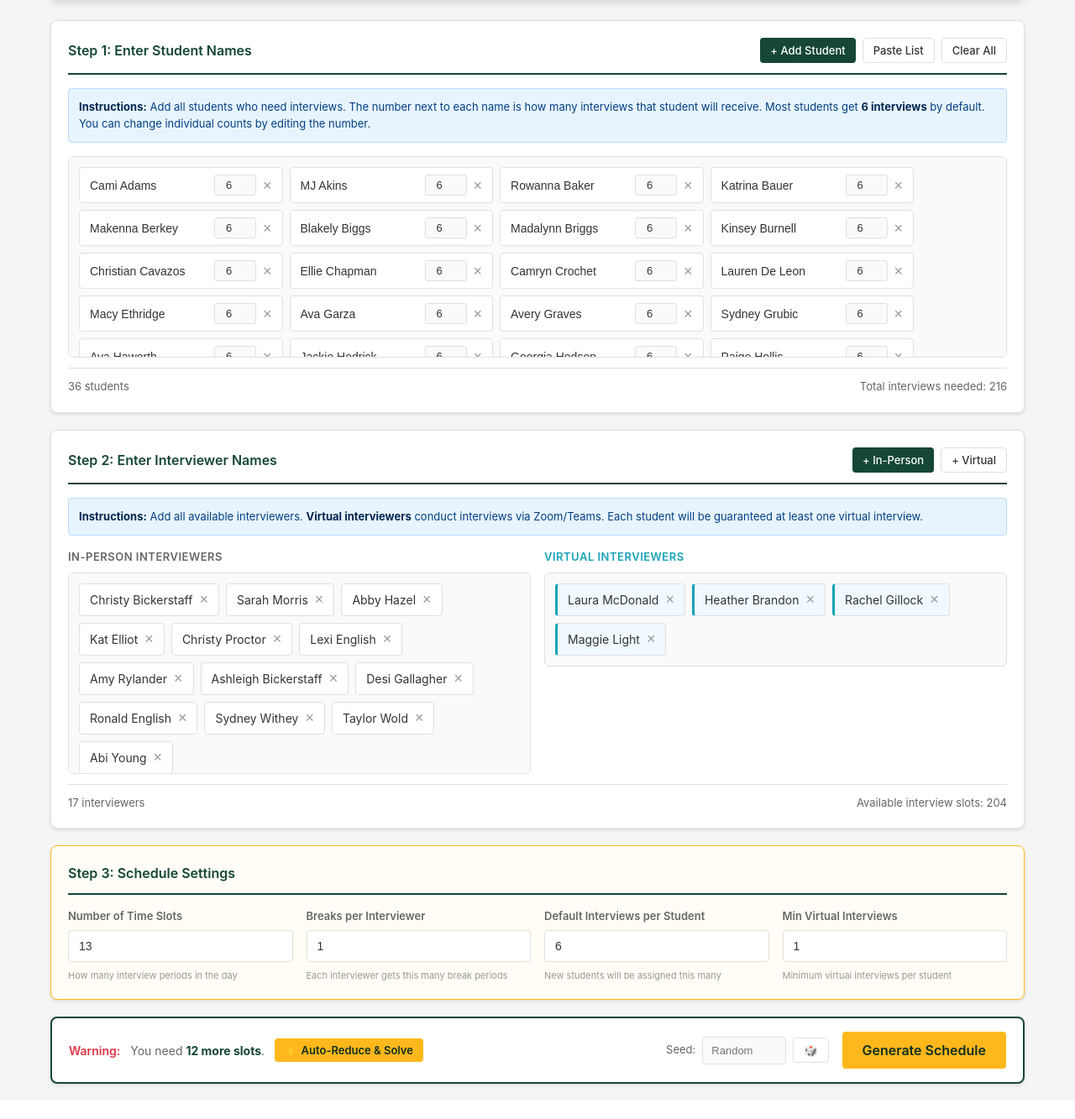
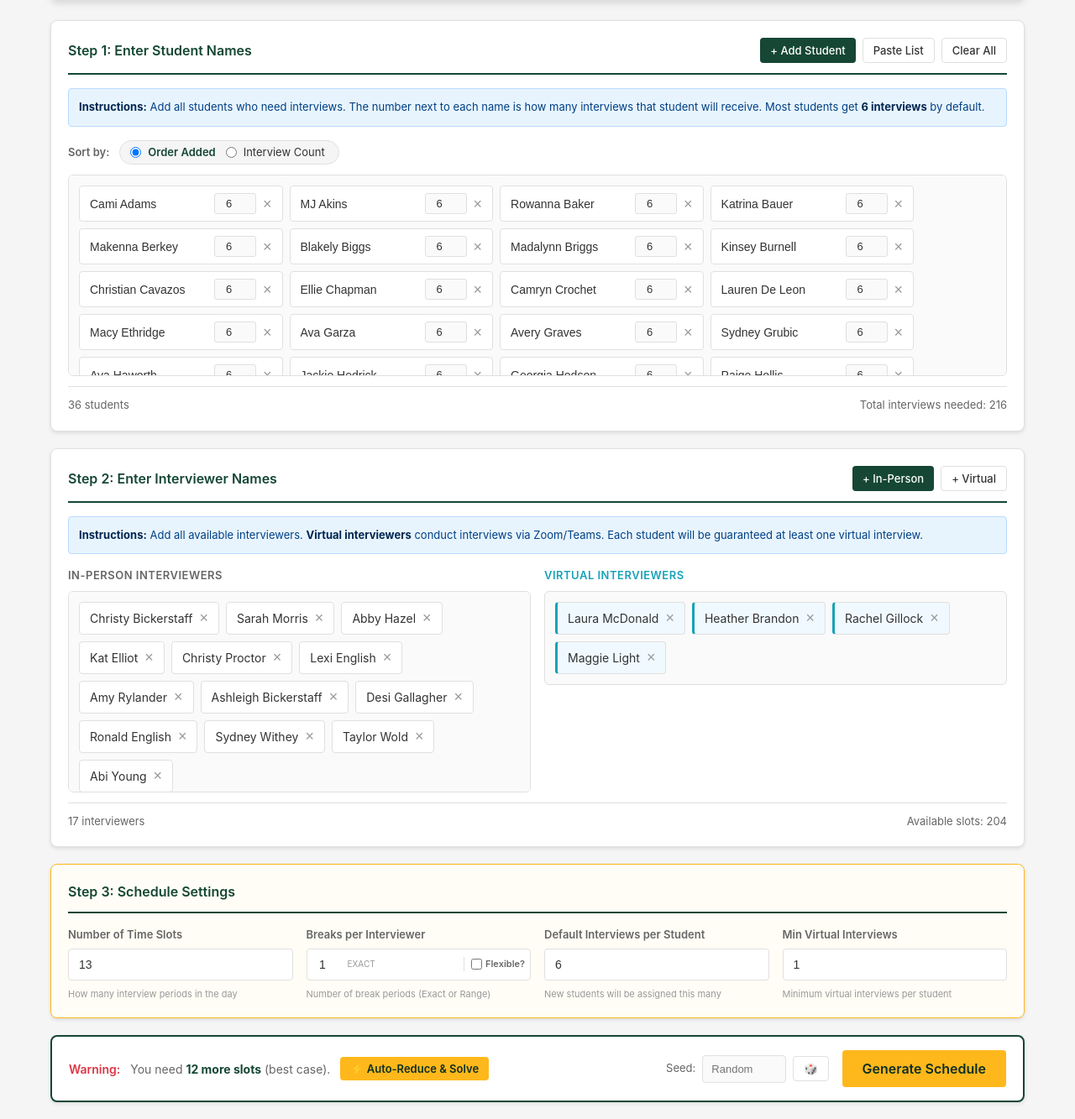
Before and after one commit to realronaldrump/interview-scheduler, a Flask app: page / in a window 1280 px wide. Shown: the part 121-1454 px from the top of the page at 84% size. Before the commit the page ends 1417 px from the top, so only its background shows below. Run offline with Flask 3, Linux system fonts and the light colour scheme.

Commit message:
feat: Implement flexible interviewer breaks with min/max settings and enhance student list management with sorting and grouping.

```diff
--- a/app.py
+++ b/app.py
@@ -84,7 +84,10 @@ def solve():
         })
 
     num_slots = int(data.get('num_slots', 13))
-    breaks_per_interviewer = int(data.get('breaks_per_interviewer', 1))
+    # Flexible breaks
+    breaks_min = int(data.get('breaks_min', 1))
+    breaks_max = int(data.get('breaks_max', breaks_min))
+
     min_virtual = int(data.get('min_virtual_per_student', 1))
     auto_balance = data.get('auto_balance', False)
     seed = data.get('seed')
@@ -98,7 +101,8 @@ def solve():
     if auto_balance:
         # Calculate capacity
         num_interviewers = len(interviewers)
-        working_slots = num_slots - breaks_per_interviewer
+        # Use min breaks for max theoretical capacity
+        working_slots = num_slots - breaks_min
         total_capacity = num_interviewers * working_slots
         current_demand = sum(s['target'] for s in students)
 
@@ -134,7 +138,8 @@ def solve():
         students=students,
         interviewers=interviewers,
         num_slots=num_slots,
-        breaks_per_interviewer=breaks_per_interviewer,
+        breaks_min=breaks_min,
+        breaks_max=breaks_max,
         min_virtual_per_student=min_virtual,
         seed=seed
     )
@@ -157,11 +162,13 @@ def solve():
         inv_map = {i['name']: i for i in interviewers}
 
         for name, slots in inv_schedule.items():
-            # Find break slot (1-based)
-            break_slot = "None"
-            if "BREAK" in slots:
-                # Add 1 because slots are 0-indexed
-                break_slot = slots.index("BREAK") + 1
+            # Find all break slots (1-based)
+            break_indices = [i + 1 for i, s in enumerate(slots) if s == "BREAK"]
+
+            if not break_indices:
+                break_display = "None"
+            else:
+                break_display = ", ".join(map(str, break_indices))
 
             inv_obj = inv_map.get(name)
             if inv_obj:
@@ -169,7 +176,7 @@ def solve():
                     'name': name,
                     'id': inv_obj['id'],
                     'is_virtual': inv_obj['is_virtual'],
-                    'break_slot': break_slot
+                    'break_slot': break_display
                 })
 
         # Sort by ID for display
--- a/static/app.js
+++ b/static/app.js
@@ -11,6 +11,7 @@ let currentSchedule = null;
 let lastSeedUsed = null;
 let lastResult = null;
 let viewMode = 'name';
+let studentSortMode = 'added';
 
 // Initialize
 function initializeApp(defaultStudents, defaultPhysical, defaultVirtual) {
@@ -27,23 +28,71 @@ function initializeApp(defaultStudents, defaultPhysical, defaultVirtual) {
 }
 
 // Student Management
+function renderStudentItem(index, name, target) {
+    return `
+        <div class="student-item" data-index="${index}">
+            <input type="text" value="${escapeHtml(name)}"
+                   onchange="updateStudentName(${index}, this.value)" placeholder="Student Name">
+            <input type="number" value="${target}" min="1" max="13"
+                   onchange="updateStudentTarget(${index}, this.value)" title="Number of interviews">
+            <button class="remove-btn" onclick="removeStudent(${index})" title="Remove student">×</button>
+        </div>
+    `;
+}
+
 function renderStudents() {
     const container = document.getElementById('student-list');
 
     if (students.length === 0) {
         container.innerHTML = '<div style="color: #666; padding: 10px; width: 100%; text-align: center; font-style: italic;">No students added yet. Click "+ Add Student" or "Paste List" to begin.</div>';
+        container.className = 'student-list';
+        return;
+    }
+
+    if (studentSortMode === 'count') {
+        const groups = {};
+        students.forEach((s, i) => {
+            const t = s.target;
+            if (!groups[t]) groups[t] = [];
+            groups[t].push({ ...s, originalIndex: i });
+        });
+
+        const sortedTargets = Object.keys(groups).map(Number).sort((a, b) => b - a);
+
+        let html = '';
+        sortedTargets.forEach(target => {
+            const groupStudents = groups[target];
+            html += `
+                <div class="student-group">
+                    <div class="group-header">
+                        <span class="header-title">${target} Interviews</span>
+                        <span class="count-badge">${groupStudents.length}</span>
+                    </div>
+                    <div class="group-content">
+                        ${groupStudents.map(s => renderStudentItem(s.originalIndex, s.name, s.target)).join('')}
+                    </div>
+                </div>
+            `;
+        });
+        container.innerHTML = html;
+        container.className = 'student-list grouped';
     } else {
-        container.innerHTML = students.map((s, i) => `
-            <div class="student-item" data-index="${i}">
-                <input type="text" value="${escapeHtml(s.name)}"
-                       onchange="updateStudentName(${i}, this.value)" placeholder="Student Name">
-                <input type="number" value="${s.target}" min="1" max="13"
-                       onchange="updateStudentTarget(${i}, this.value)" title="Number of interviews">
-                <button class="remove-btn" onclick="removeStudent(${i})" title="Remove student">×</button>
-            </div>
-        `).join('');
+        container.innerHTML = students.map((s, i) => renderStudentItem(i, s.name, s.target)).join('');
+        container.className = 'student-list';
     }
+
     updateStats();
+}
+
+function updateStudentSort() {
+    const radios = document.getElementsByName('student-sort');
+    for (const radio of radios) {
+        if (radio.checked) {
+            studentSortMode = radio.value;
+            break;
+        }
+    }
+    renderStudents();
 }
 
 function addStudent() {
@@ -74,7 +123,11 @@ function updateStudentName(index, name) {
 
 function updateStudentTarget(index, target) {
     students[index].target = parseInt(target) || 6;
-    updateStats();
+    if (studentSortMode === 'count') {
+        renderStudents();
+    } else {
+        updateStats();
+    }
 }
 
 function applyDefaultTarget() {
@@ -172,34 +225,74 @@ function removeInterviewer(type, index) {
     renderInterviewers();
 }
 
+// Flexible UI Logic
+function toggleFlexibleBreaks() {
+    const isFlexible = document.getElementById('breaks-flexible').checked;
+    const maxContainer = document.getElementById('breaks-max-container');
+    const labelMode = document.getElementById('breaks-label-mode');
+
+    if (isFlexible) {
+        maxContainer.style.display = 'flex';
+        labelMode.textContent = 'Min';
+    } else {
+        maxContainer.style.display = 'none';
+        labelMode.textContent = 'Exact';
+    }
+    updateStats();
+}
+
 // Stats & Capacity Logic
 function updateStats() {
     const totalStudents = students.length;
     const totalDemand = students.reduce((sum, s) => sum + s.target, 0);
     const totalInterviewers = physicalInterviewers.length + virtualInterviewers.length;
     const numSlots = parseInt(document.getElementById('num-slots').value) || 13;
-    const breaks = parseInt(document.getElementById('breaks').value) || 1;
-    const capacity = totalInterviewers * (numSlots - breaks);
+
+    // Calculate breaks - if flexible, use average for capacity estimation
+    const breaksMin = parseInt(document.getElementById('breaks-min').value) || 1;
+    const isFlexible = document.getElementById('breaks-flexible').checked;
+    let breaksMax = breaksMin;
+    let effectiveBreaks = breaksMin;
+
+    if (isFlexible) {
+        breaksMax = parseInt(document.getElementById('breaks-max').value) || 1;
+        // Conservative estimate: use max breaks for capacity to avoid over-promising
+        // Or user average? Let's use MIN breaks for "Available Slots" to show potential MAXIMUM capacity
+        // But maybe show a range? Let's stick to simple for now: use Min breaks to show best case.
+        effectiveBreaks = breaksMin;
+    }
+
+    const capacityMin = totalInterviewers * (numSlots - breaksMax);
+    const capacityMax = totalInterviewers * (numSlots - breaksMin);
+
+    let capacityText = `${capacityMin}`;
+    if (capacityMin !== capacityMax) {
+        capacityText = `${capacityMin} - ${capacityMax}`;
+    }
 
     document.getElementById('student-count').textContent = `${totalStudents} students`;
     document.getElementById('student-demand').textContent = `Total interviews needed: ${totalDemand}`;
     document.getElementById('interviewer-count').textContent = `${totalInterviewers} interviewers`;
-    document.getElementById('capacity-display').textContent = `Available interview slots: ${capacity}`;
+    document.getElementById('capacity-display').textContent = `Available slots: ${capacityText}`;
 
     // Detailed Capacity Summary
     const summaryEl = document.getElementById('capacity-summary');
-    const diff = capacity - totalDemand;
 
-    if (diff === 0) {
-        summaryEl.innerHTML = `<span class="match">Perfect Match!</span> Supply equals Demand (${capacity} each).`;
-    } else if (diff > 0) {
-        summaryEl.innerHTML = `<span class="match">Good.</span> You have ${diff} extra interview slots available.`;
+    // For logic, use the MAX capacity to be optimistic/permissive, or MIN to be safe?
+    // Using Min breaks (Max capacity) allows the solver to try its best.
+    const optimisticDiff = capacityMax - totalDemand;
+    const pessimisticDiff = capacityMin - totalDemand;
+
+    if (pessimisticDiff >= 0) {
+        summaryEl.innerHTML = `<span class="match">Values align.</span> Sufficient capacity (${capacityText}).`;
+    } else if (optimisticDiff >= 0) {
+        summaryEl.innerHTML = `<span class="match" style="color:var(--warning)">Tight Fit.</span> Demand is within the flexible range (${capacityText}). Solver might find a way.`;
     } else {
-        const deficit = Math.abs(diff);
+        const deficit = Math.abs(optimisticDiff);
         summaryEl.innerHTML = `
             <div style="display: flex; align-items: center; gap: 12px;">
                 <span class="mismatch">Warning:</span>
-                <span>You need <strong>${deficit} more slots</strong>.</span>
+                <span>You need <strong>${deficit} more slots</strong> (best case).</span>
                 <button class="btn btn-sm btn-gold" onclick="runAutoBalance(${deficit})">⚡ Auto-Reduce & Solve</button>
             </div>
         `;
@@ -255,11 +348,22 @@ async function generateSchedule(autoBalance = false) {
     const seedInput = document.getElementById('seed').value;
     const seed = seedInput ? parseInt(seedInput) : null;
 
+    // Parse breaks
+    const breaksMin = parseInt(document.getElementById('breaks-min').value) || 1;
+    let breaksMax = breaksMin;
+    if (document.getElementById('breaks-flexible').checked) {
+        breaksMax = parseInt(document.getElementById('breaks-max').value) || breaksMin;
+    }
+
+    // Ensure logical constraint
+    if (breaksMax < breaksMin) breaksMax = breaksMin;
+
     const payload = {
         students,
         interviewers,
         num_slots: parseInt(document.getElementById('num-slots').value) || 13,
-        breaks_per_interviewer: parseInt(document.getElementById('breaks').value) || 1,
+        breaks_min: breaksMin,
+        breaks_max: breaksMax,
         min_virtual_per_student: parseInt(document.getElementById('min-virtual').value) || 1,
         seed,
         auto_balance: autoBalance
@@ -385,13 +489,19 @@ function displaySchedule(result) {
 
     // Render Assignments Table
     if (invAssignments.length > 0) {
-        assignmentsBody.innerHTML = invAssignments.map(inv => `
+        assignmentsBody.innerHTML = invAssignments.map(inv => {
+            const breaks = inv.break_slot;
+            const label = breaks.includes(',') ? 'Slots' : 'Slot';
+            const breakText = breaks === 'None' ? '-' : `${label} ${breaks}`;
+
+            return `
             <tr>
                 <td>${escapeHtml(inv.name)}</td>
                 <td><strong>${escapeHtml(inv.id)}</strong></td>
-                <td>${inv.break_slot === 'None' ? '-' : 'Slot ' + inv.break_slot}</td>
+                <td>${breakText}</td>
             </tr>
-        `).join('');
+            `;
+        }).join('');
     } else {
         assignmentsBody.innerHTML = '<tr><td colspan="3" style="text-align:center; color:#999;">No assignment data available.</td></tr>';
     }
--- a/static/style.css
+++ b/static/style.css
@@ -798,6 +798,75 @@ body {
     cursor: pointer;
 }
 
+/* Flexible Input Group */
+.flex-input-group {
+    display: flex;
+    align-items: center;
+    gap: 8px;
+    background: white;
+    border: 1px solid var(--border-color);
+    border-radius: var(--radius-sm);
+    padding: 6px;
+    transition: border-color 0.2s;
+}
+
+.flex-input-group:focus-within {
+    border-color: var(--baylor-green);
+}
+
+.flex-input-group input[type="number"] {
+    border: none;
+    background: transparent;
+    padding: 4px;
+    width: 40px;
+    text-align: center;
+    font-size: 14px;
+    font-weight: 500;
+}
+
+.flex-input-group input[type="number"]:focus {
+    outline: none;
+}
+
+.flex-input-group .separator {
+    color: var(--text-muted);
+    font-weight: bold;
+}
+
+.flex-input-group .input-label {
+    font-size: 10px;
+    color: var(--text-muted);
+    text-transform: uppercase;
+    margin-left: 2px;
+}
+
+.primary-input,
+.secondary-input {
+    display: flex;
+    align-items: center;
+}
+
+.toggle-wrapper {
+    display: flex;
+    align-items: center;
+    gap: 4px;
+    margin-left: auto;
+    padding-left: 8px;
+    border-left: 1px solid var(--border-color);
+}
+
+.toggle-wrapper label {
+    font-size: 11px;
+    color: var(--text-secondary);
+    cursor: pointer;
+    white-space: nowrap;
+}
+
+.toggle-wrapper input[type="checkbox"] {
+    cursor: pointer;
+    margin: 0;
+}
+
 .view-toggle label {
     cursor: pointer;
     color: var(--text-primary);
@@ -819,3 +888,62 @@ body {
         margin-top: 20px;
     }
 }
+
+/* Student Sorting Controls */
+.list-controls {
+    display: flex;
+    align-items: center;
+    gap: 12px;
+    margin-bottom: 12px;
+}
+
+.control-label {
+    font-size: 13px;
+    font-weight: 600;
+    color: var(--text-secondary);
+}
+
+/* Grouped List Styles */
+.student-list.grouped {
+    display: block;
+    /* Override default flex row from .student-list */
+}
+
+.student-group {
+    background: white;
+    border: 1px solid var(--border-color);
+    border-radius: var(--radius-sm);
+    margin-bottom: 12px;
+    box-shadow: 0 1px 2px rgba(0, 0, 0, 0.05);
+}
+
+.student-group:last-child {
+    margin-bottom: 0;
+}
+
+.group-header {
+    background: var(--baylor-green-light);
+    color: white;
+    padding: 6px 12px;
+    font-size: 13px;
+    font-weight: 500;
+    display: flex;
+    justify-content: space-between;
+    align-items: center;
+    border-radius: var(--radius-sm) var(--radius-sm) 0 0;
+}
+
+.group-header .count-badge {
+    background: rgba(255, 255, 255, 0.2);
+    padding: 1px 6px;
+    border-radius: 8px;
+    font-size: 11px;
+    font-weight: 600;
+}
+
+.group-content {
+    padding: 8px;
+    display: flex;
+    flex-wrap: wrap;
+    gap: 8px;
+}
--- a/templates/index.html
+++ b/templates/index.html
@@ -32,7 +32,18 @@
                         <strong>Instructions:</strong> Add all students who need interviews.
                         The number next to each name is how many interviews that student will receive.
                         Most students get <strong>6 interviews</strong> by default.
-                        You can change individual counts by editing the number.
+                    </div>
+
+                    <div class="list-controls">
+                        <span class="control-label">Sort by:</span>
+                        <div class="view-toggle">
+                            <input type="radio" id="sort-added" name="student-sort" value="added" checked
+                                onchange="updateStudentSort()">
+                            <label for="sort-added">Order Added</label>
+                            <input type="radio" id="sort-count" name="student-sort" value="count"
+                                onchange="updateStudentSort()">
+                            <label for="sort-count">Interview Count</label>
+                        </div>
                     </div>
 
                     <div class="student-list" id="student-list">
@@ -89,9 +100,26 @@
                             <span class="constraint-help">How many interview periods in the day</span>
                         </div>
                         <div class="constraint-field">
-                            <label for="breaks">Breaks per Interviewer</label>
-                            <input type="number" id="breaks" value="1" min="0" max="5" onchange="updateCapacity()">
-                            <span class="constraint-help">Each interviewer gets this many break periods</span>
+                            <label>Breaks per Interviewer</label>
+                            <div class="flex-input-group">
+                                <div class="primary-input">
+                                    <input type="number" id="breaks-min" value="1" min="0" max="5"
+                                        onchange="updateCapacity()">
+                                    <span class="input-label" id="breaks-label-mode">Exact</span>
+                                </div>
+                                <div class="secondary-input" id="breaks-max-container" style="display: none;">
+                                    <span class="separator">-</span>
+                                    <input type="number" id="breaks-max" value="1" min="0" max="5"
+                                        onchange="updateCapacity()">
+                                    <span class="input-label">Max</span>
+                                </div>
+                                <div class="toggle-wrapper">
+                                    <input type="checkbox" id="breaks-flexible" onchange="toggleFlexibleBreaks()">
+                                    <label for="breaks-flexible"
+                                        title="Allow a range of breaks (e.g., 1 to 2)">Flexible?</label>
+                                </div>
+                            </div>
+                            <span class="constraint-help">Number of break periods (Exact or Range)</span>
                         </div>
                         <div class="constraint-field">
                             <label for="default-target">Default Interviews per Student</label>
```
Also changed, not shown: solver.py (+10 -5 lines).
